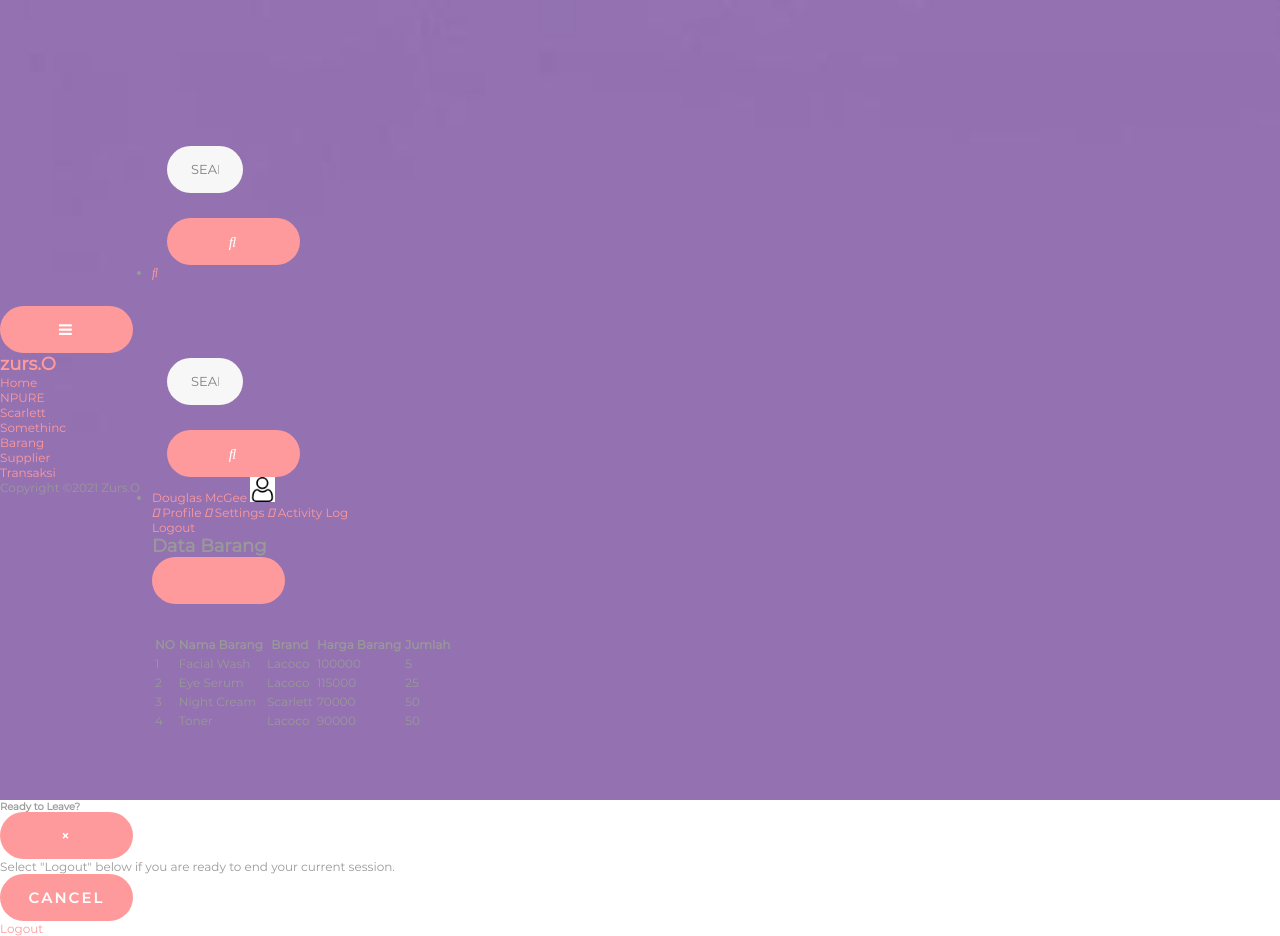
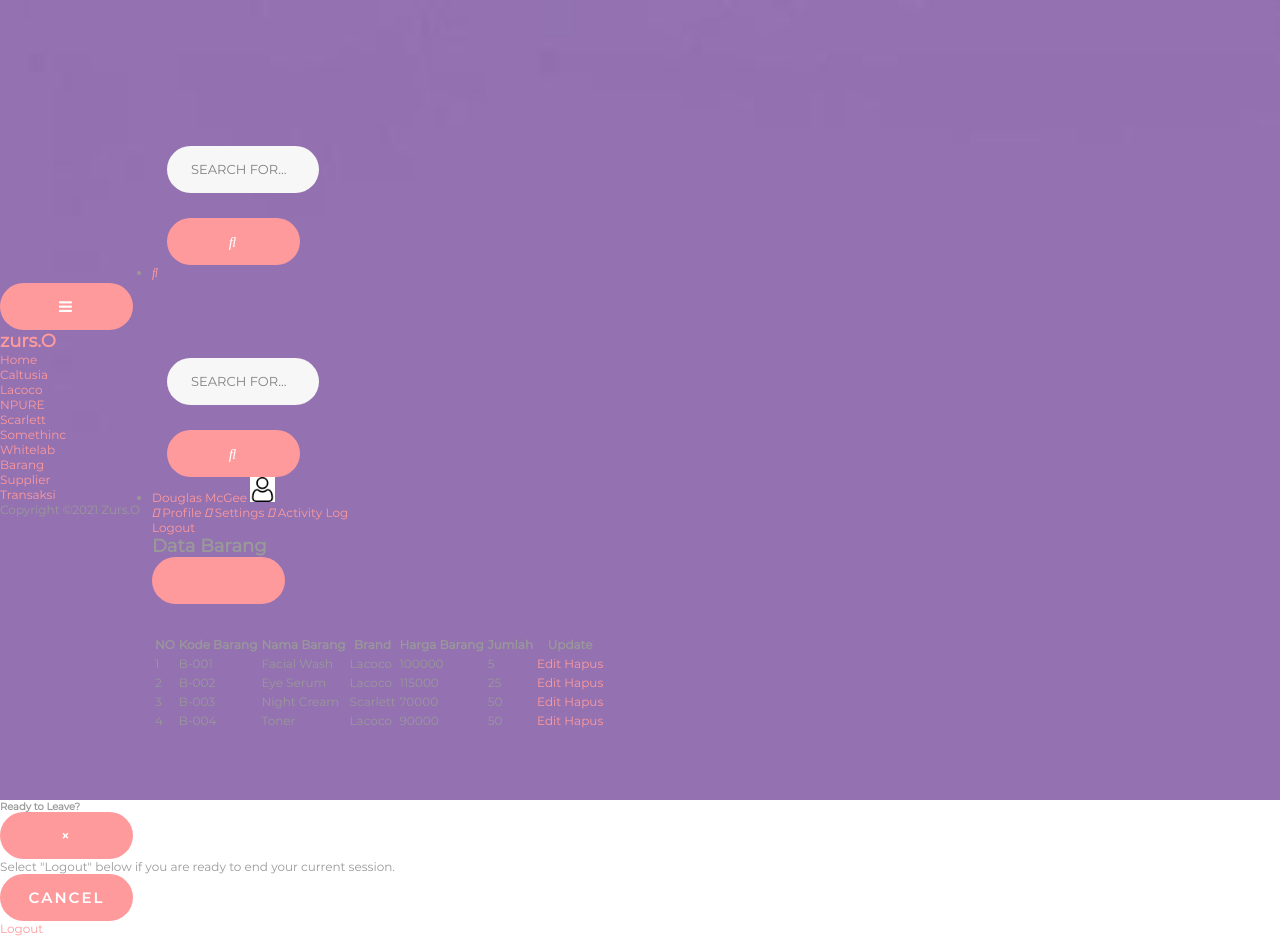
Before and after one commit to lailaelbadr/projectBPWL, a PHP site: page /view/tampilbarang.php in a window 1280 px wide. Run offline with PHP 8.4, Linux system fonts and the light colour scheme; data comes from the database, SQL or seed files in the repository.

Commit message:
Update tampilbarang.php

```diff
--- a/view/tampilbarang.php
+++ b/view/tampilbarang.php
@@ -31,14 +31,23 @@
 	          <li class="active">
 	            <a href="#homeSubmenu" data-toggle="collapse" aria-expanded="false" class="dropdown-toggle">Home</a>
 	            <ul class="collapse list-unstyled" id="homeSubmenu">
-                <li>
-                    <a href="npure1.php">NPURE</a>
+				<li>
+                    <a href="caltusia.php">Caltusia</a>
+                </li>
+				<li>
+                    <a href="lacoco.php">Lacoco</a>
+                </li>
+				<li>
+                    <a href="npure.php">NPURE</a>
                 </li>
                 <li>
                     <a href="scarlett.php">Scarlett</a>
                 </li>
                 <li>
                     <a href="somethinc.php">Somethinc</a>
+                </li>
+				<li>
+                    <a href="whitelab.php">Whitelab</a>
                 </li>
 	            </ul>
 	          </li>
@@ -52,7 +61,6 @@
               <a href="tampiltransaksi.php">Transaksi</a>
 	          </li>
 	        </ul>
-
 
 
 	        <div class="footer">
@@ -161,10 +169,12 @@
 				<table class="table custom-table text-center">
 					<tr>
 						<th scope="col">NO</th>
+						<th scope="col">Kode Barang</th>
 						<th scope="col">Nama Barang</th>
 						<th scope="col">Brand</th>
 						<th scope="col">Harga Barang</th>
 						<th scope="col">Jumlah</th>
+						<th scope="col">Update</th>
 					</tr>
 					<?php
 						$no = 1;
@@ -172,10 +182,15 @@
 						?>
 						<tr>
 							<td><?php echo $no++; ?></td>
+							<td><?php echo $x['kode_barang']; ?></td>
 							<td><?php echo $x['nama_barang']; ?></td>
 							<td><?php echo $x['brand']; ?></td>
 							<td><?php echo $x['harga_barang']; ?></td>
 							<td><?php echo $x['jumlah']; ?></td>
+							<td>
+								<a href="../view/edit/editbarang.php?id=<?php echo $x['kode_barang']; ?>&aksi=edit">Edit</a>
+								<a href="../controller/prosesbarang.php?id=<?php echo $x['kode_barang']; ?>&aksi=hapus">Hapus</a>
+							</td>
 						</tr>
 					<?php
 					}
```
